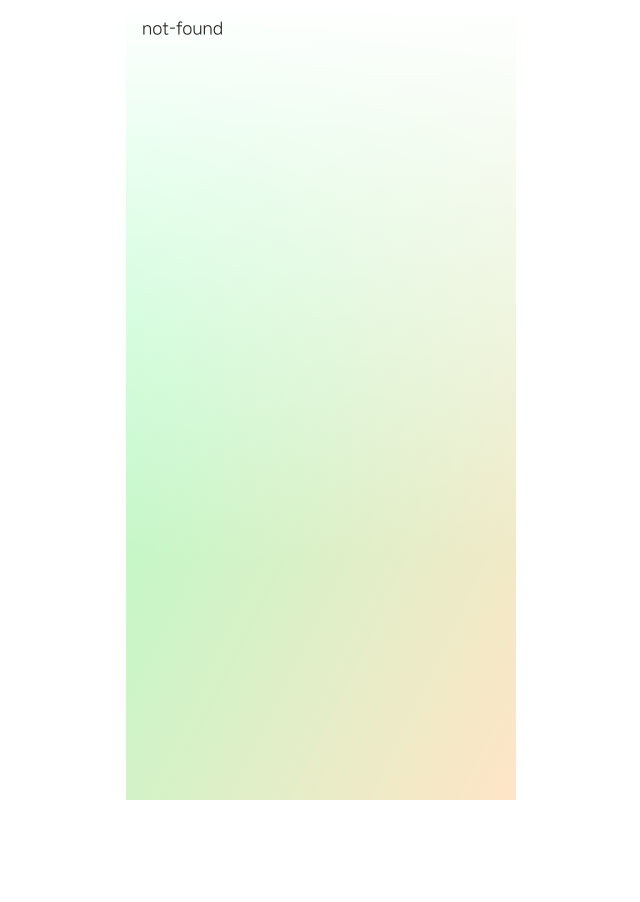
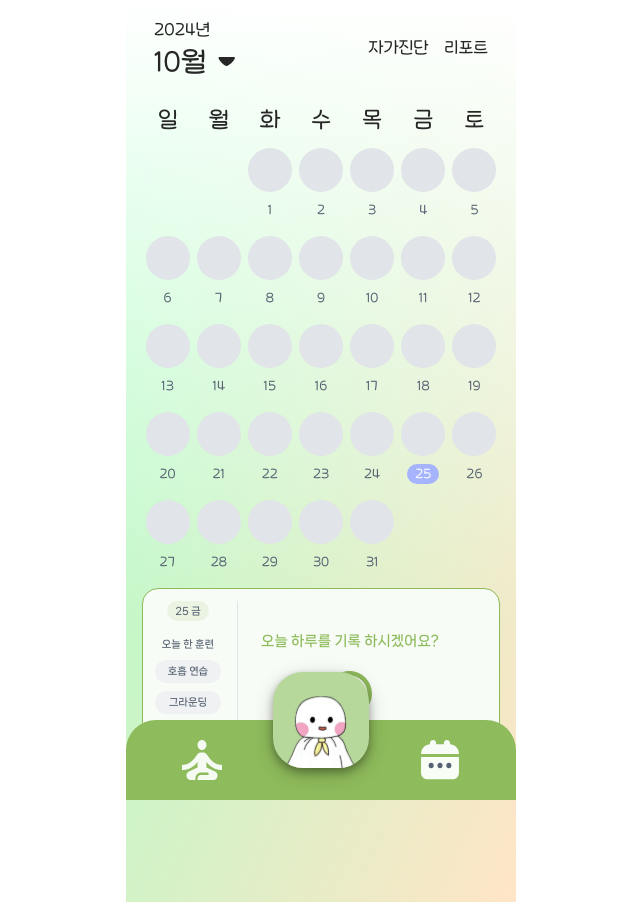
Before and after one commit to seomsoo/ddasoom, a Next.js app in the folder Frontend/: page /record in a window 1280 px wide. Before the commit this address had no page. Shown: the whole page, without its empty margins (319-959 px from the left). Before the commit the page ends 800 px from the top, so only its background shows below. Built offline with nearby package versions, Linux system fonts and the light colour scheme.

Commit message:
[RENAME] #24 calendar -> record 파일명 변경

```diff
--- a/Frontend/src/app/calendar/dailyRecord/page.tsx
+++ b/Frontend/src/app/record/dailyRecord/page.tsx
@@ -8,7 +8,7 @@ import CigaretteSvg from '@/asset/Svg/cigarette.svg';
 import AlcoholSvg from '@/asset/Svg/alcohol.svg';
 import ExerciseSvg from '@/asset/Svg/exercise.svg';
 import Header from '@/components/Header';
-import RecordItem from '@/components/Calendar/RecordItem';
+import RecordItem from '@/components/Record/RecordItem';
 import Button from '@/components/Button';
 
 export default function DailyRecordPage() {
--- a/Frontend/src/app/calendar/page.tsx
+++ b/Frontend/src/app/record/page.tsx
@@ -1,14 +1,16 @@
 'use client';
 
 import { useRouter } from 'next/navigation';
-import React, { useEffect, useState } from 'react';
+import React, { useEffect, useMemo, useState } from 'react';
 
+import HerongSomi from '@/asset/Svg/herongSomi.svg';
+import MapIcon from '@/asset/Svg/mapIcon.svg';
 import AddIcon from '@/asset/Svg/plusCircle.svg';
-import Calendar from '@/components/Calendar/Calendar';
 import Navbar from '@/components/Navbar';
-import DiaryItem from '@/components/Calendar/DiaryItem';
+import Calendar from '@/components/Record/Calendar';
+import DiaryItem from '@/components/Record/DiaryItem';
 
-export default function CalendarPage() {
+export default function RecordPage() {
   const todayTrainings = ['호흡 연습', '그라운딩', '안정화 기법'];
   const [selectedDate, setSelectedDate] = useState<Date | null>(null);
   const [todayRecord, setTodayRecord] = useState<{ diaryEntry: string | null; selectedIcons: string[] | null }>({
@@ -16,40 +18,36 @@ export default function CalendarPage() {
     selectedIcons: null,
   });
   const [panicData, setPanicData] = useState<{
-    time: string;
-    duration: string;
-    location: string;
-    note: string;
+    start_date: string;
+    duration: number;
+    address: string;
+    description?: string;
   } | null>(null);
   const router = useRouter();
 
-  // 임시 공황 데이터
-  const testPanicData = {
-    '2024-10-28': {
-      time: '17:59',
-      duration: '3분',
-      location: '광주광역시 광산구 수완동',
-      note: '엔젤에 사람이 너무 많았다.',
+  const panicDataList = useMemo(() => [
+    {
+      start_date: '2024-10-29 13:30',
+      duration: 5,
+      address: '서울특별시 강남구 삼성동 ddddddddd',
+      description: '지하철에서 갑작스럽게 공황이 왔다.',
     },
-    '2024-10-29': {
-      time: '13:30',
-      duration: '5분',
-      location: '서울특별시 강남구 삼성동',
-      note: '지하철에서 갑작스럽게 공황이 왔다.',
-    },
-  };
+  ], []);
 
-  // 오늘 날짜를 기본으로 설정
   useEffect(() => {
+    // 선택된 날짜 기본 설정
     if (!selectedDate) {
       setSelectedDate(new Date());
+      return;
     }
-  }, [selectedDate]);
 
-  // 선택된 날짜 변경 시 로컬 스토리지에서 해당 날짜의 기록 가져오기
-  useEffect(() => {
-    if (selectedDate) {
-      const dateKey = `dailyRecord-${selectedDate.getFullYear()}-${selectedDate.getMonth() + 1}-${selectedDate.getDate()}`;
+    // 날짜 포맷 설정
+    const formattedDate = `${selectedDate.getFullYear()}-${String(selectedDate.getMonth() + 1).padStart(2, '0')}-${String(
+      selectedDate.getDate(),
+    ).padStart(2, '0')}`;
+
+    // 로컬 스토리지에서 해당 날짜의 기록 가져오기
+    const dateKey = `dailyRecord-${formattedDate}`;
     const storedRecord = localStorage.getItem(dateKey);
     if (storedRecord) {
       const parsedRecord = JSON.parse(storedRecord);
@@ -57,27 +55,15 @@ export default function CalendarPage() {
         diaryEntry: parsedRecord.diaryEntry,
         selectedIcons: parsedRecord.selectedIcons,
       });
-        console.log('Record found:', parsedRecord);
     } else {
       setTodayRecord({ diaryEntry: null, selectedIcons: null });
-        console.log('No record found for:', dateKey);
     }
-    }
-  }, [selectedDate]);
 
-  // 선택된 날짜와 일치하는 공황 데이터 가져오기
-  useEffect(() => {
-    if (selectedDate) {
-      const formattedDate = `${selectedDate.getFullYear()}-${selectedDate.getMonth() + 1}-${selectedDate.getDate()}`;
-      if (testPanicData[formattedDate]) {
-        setPanicData(testPanicData[formattedDate]);
-      } else {
-        setPanicData(null);
-      }
-    }
-  }, [selectedDate]);
+    // panicDataList에서 선택된 날짜에 맞는 데이터 가져오기
+    const matchedData = panicDataList.find((entry) => entry.start_date.startsWith(formattedDate));
+    setPanicData(matchedData || null);
+  }, [selectedDate, panicDataList]);
 
-  // 선택된 날짜와 요일 추출
   const displayDate = selectedDate || new Date();
   const selectedDay = ['일', '월', '화', '수', '목', '금', '토'][displayDate.getDay()];
 
@@ -86,7 +72,6 @@ export default function CalendarPage() {
     const month = displayDate.getMonth() + 1;
     const day = displayDate.getDate();
 
-    // /calendar/dailyRecord 경로에 년, 월, 일을 쿼리 파라미터로 전달
     router.push(`/calendar/dailyRecord?year=${year}&month=${month}&day=${day}`);
   };
 
@@ -96,19 +81,21 @@ export default function CalendarPage() {
 
       {/* 공황 일지 박스: panicData가 있을 때만 표시 */}
       {panicData && (
+        <div>
+          <HerongSomi className="mt-6 -mb-5 ml-5"/>
           <div className="bg-main4 rounded-2xl border border-main1 p-3 shadow-sm mt-4">
             <p className="font-bold text-lg">공황 일지</p>
             <div className="mt-2">
-            <p>발생 시각 : {panicData.time}</p>
-            <p>경과 시간 : {panicData.duration}</p>
-            <p>장소 : {panicData.location}</p>
-            <p>한줄 기록 : {panicData.note}</p>
+              <p className='font-nanumBold'>발생 시각 : <span className='font-nanumRegular'>{panicData.start_date}</span></p>
+              <p className='font-nanumBold'>경과 시간 : <span className='font-nanumRegular'>{panicData.duration}분</span></p>
+              <p className='flex font-nanumBold'>장&nbsp;&nbsp;&nbsp;&nbsp;&nbsp;&nbsp;&nbsp;&nbsp;&nbsp;소 :  <span className='flex font-nanumRegular inline-block align-top w-56'><MapIcon className="w-8 h-6 ml-2"/>{panicData.address}</span></p>
+              {panicData.description && <p className='font-nanumBold'>한줄 기록 : <span className='font-nanumRegular inline-block align-top w-56'>{panicData.description}</span></p>}
+            </div>
           </div>
         </div>
       )}
 
       <div className="bg-main4 rounded-2xl border border-main1 p-3 shadow-sm mt-4 flex">
-        {/* 왼쪽: 날짜와 오늘 한 훈련 목록 */}
         <div className="flex flex-col items-center mr-4 font-nanumBold text-gray5">
           <div className="bg-main3 rounded-2xl p-2 text-center text-xxs w-15 h-5 text-nowrap flex items-center justify-center">
             <div>
@@ -125,10 +112,8 @@ export default function CalendarPage() {
           </div>
         </div>
 
-        {/* 구분선 */}
         <div className="border-l border-gray3 mr-4" />
 
-        {/* 오른쪽: 기록 메시지 또는 기록 내용 */}
         <div className="flex flex-col items-center justify-center text-main1 font-nanumBold w-48">
           {todayRecord.diaryEntry || todayRecord.selectedIcons ? (
             <>
--- a/Frontend/src/components/Navbar.tsx
+++ b/Frontend/src/components/Navbar.tsx
@@ -18,11 +18,11 @@ export default function Navbar() {
             boxShadow: '0 4px 8px rgba(0, 0, 0, 0.3), 0 6px 20px rgba(0, 0, 0, 0.2)',
           }}
           className="absolute bottom-8 left-1/2 transform -translate-x-1/2 w-24 h-24 bg-main2 rounded-[30px] overflow-hidden ">
-          <Ddasomi className="w-28 h-28 translate-y-4 -translate-x-1" />
+          <Ddasomi className="w-28 h-28 translate-y-4 -translate-x-1.5" />
         </div>
       </Link>
 
-      <Link href="/calendar">
+      <Link href="/record">
         <NavIcon2 className="w-10 h-10" />
       </Link>
     </div>
--- a/Frontend/src/components/Calendar/Calendar.tsx
+++ b/Frontend/src/components/Record/Calendar.tsx
@@ -70,10 +70,10 @@ export default function Calendar({ selectedDate, onDateSelect }: CalendarProps)
           </p>
         </div>
         <div className="flex space-x-4 text-lg font-hakgyoansimR">
-          <Link href="/calendar/selfDiagnosis">
+          <Link href="/record/selfDiagnosis">
             <button>자가진단</button>
           </Link>
-          <Link href="/calendar/report">
+          <Link href="/record/report">
             <button>리포트</button>
           </Link>
         </div>
```
Also changed, not shown: Frontend/src/app/record/report/page.tsx (renamed from Frontend/src/app/calendar/report/page.tsx), Frontend/src/app/record/selfDiagnosis/check/page.tsx (renamed from Frontend/src/app/calendar/selfDiagnosis/check/page.tsx), Frontend/src/app/record/selfDiagnosis/layout.tsx (renamed from Frontend/src/app/calendar/selfDiagnosis/layout.tsx), Frontend/src/app/record/selfDiagnosis/page.tsx (renamed from Frontend/src/app/calendar/selfDiagnosis/page.tsx), Frontend/src/app/record/selfDiagnosis/result/page.tsx (renamed from Frontend/src/app/calendar/selfDiagnosis/result/page.tsx), Frontend/src/asset/Svg/mapIcon.svg (added), Frontend/src/components/Record/CalendarModal.tsx (renamed from Frontend/src/components/Calendar/CalendarModal.tsx), Frontend/src/components/Record/DiaryItem.tsx (renamed from Frontend/src/components/Calendar/DiaryItem.tsx), Frontend/src/components/Record/RecordItem.tsx (renamed from Frontend/src/components/Calendar/RecordItem.tsx). Lines whose indentation alone changed are shown as unchanged.
